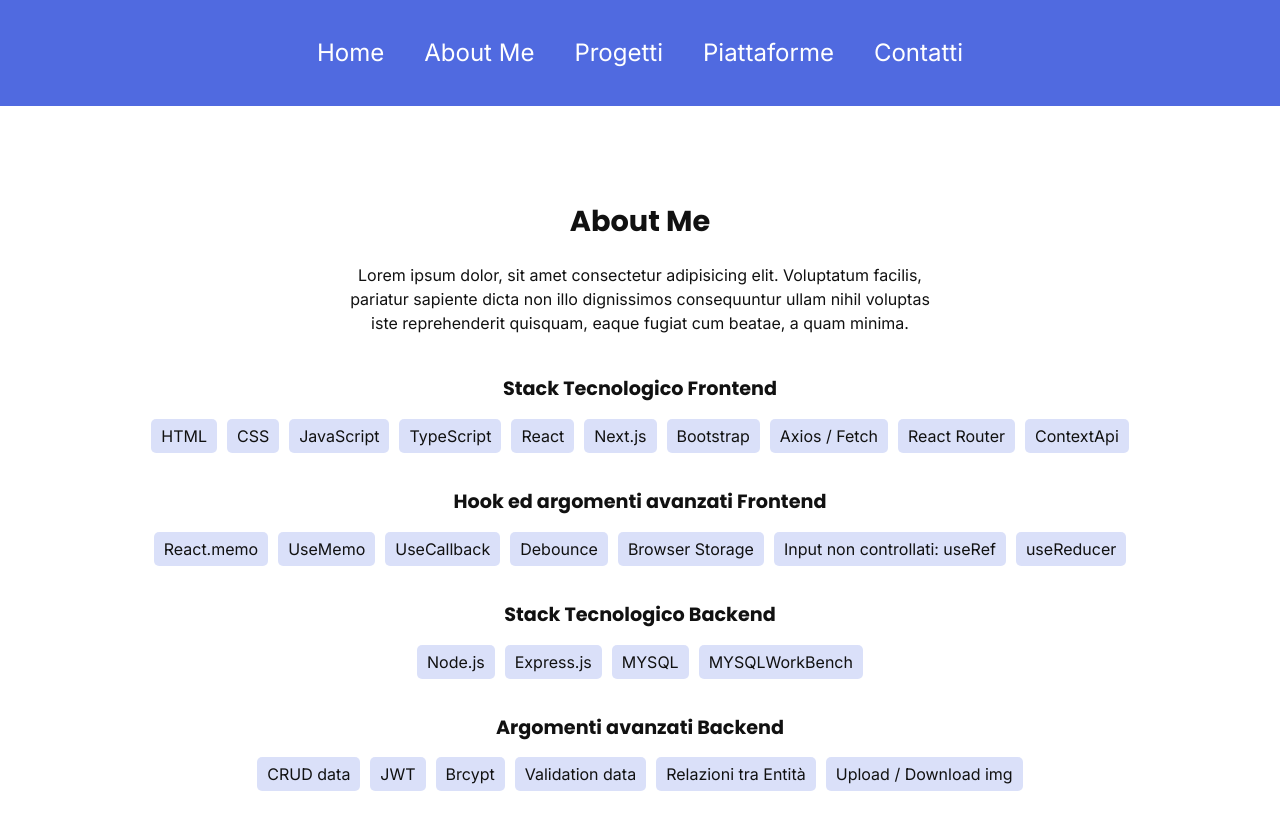
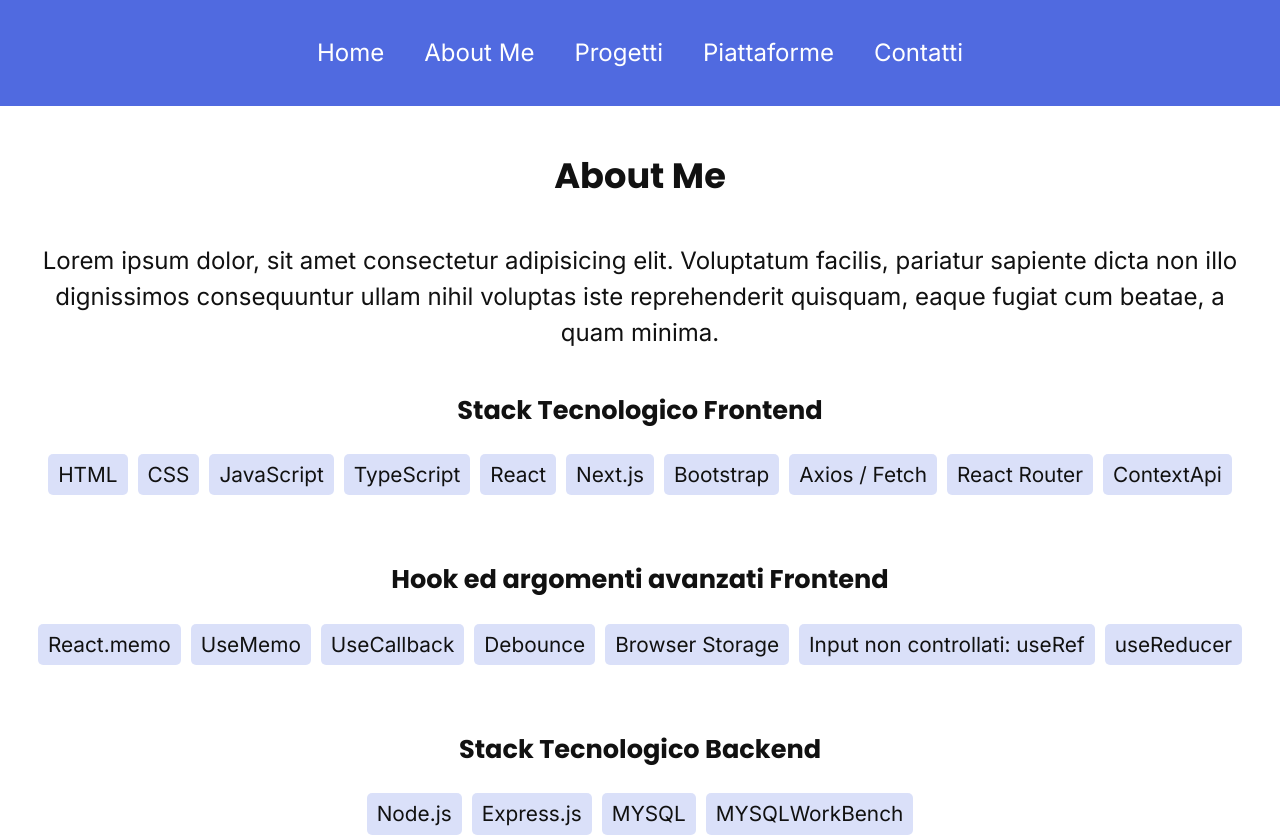
Before and after one commit to GiuseppeLiGioi/personal-portfolio, a React (Vite) app: page / in a window 1280 px wide. Shown: the top 837 px of the page. Built offline with nearby package versions, Linux system fonts and the light colour scheme.

Commit message:
added. base responsive style at About

```diff
--- a/src/styles/index.css
+++ b/src/styles/index.css
@@ -77,9 +77,7 @@ li {
   }
 }
 
-#about {
-  scroll-margin-top: 80px;
-}
+
 
 
 /* ABOUT STYLE */
--- a/src/styles/media-query-lg.css
+++ b/src/styles/media-query-lg.css
@@ -1,4 +1,5 @@
 @media (min-width: 1024px){
+ /*NAVBAR RESPONSIVE*/
 .container-navbar {
   padding: 35px;
 }
@@ -17,4 +18,36 @@
   font-size: 1.5rem;
 }
 
+ /*ABOUT RESPONSIVE*/
+
+.about-inner {
+  max-width: 1200px;
 }
+
+.title-about {
+  font-size: 2.2rem;
+  margin-bottom: 40px;
+}
+
+.description-about {
+  font-size: 1.5rem;
+}
+
+.about-bottom-front,
+.about-bottom-front-spec,
+.about-bottom-back,
+.about-bottom-back-spec {
+  margin-bottom: 60px;
+}
+
+.title-skills {
+  font-size: 1.6rem;
+  margin-bottom: 20px;
+}
+
+.span-skill {
+  font-size: 1.3rem;
+}
+
+
+}
--- a/src/styles/media-query-md.css
+++ b/src/styles/media-query-md.css
@@ -1,6 +1,6 @@
 @media (min-width: 768px){
 
-
+/*NAVBAR RESPONSIVE*/
 .container-navbar {
   padding: 30px;
 }
@@ -19,4 +19,38 @@
   font-size: 1.3rem;
 }
 
+ /*ABOUT RESPONSIVE*/
+.container-about {
+  padding-top: 150px;
 }
+#about {
+  scroll-margin-top: 150px;
+}
+
+
+.title-about {
+  font-size: 2.0rem;
+  margin-bottom: 30px;
+}
+
+.description-about {
+  font-size: 1.2rem;
+}
+
+.about-bottom-front,
+.about-bottom-front-spec,
+.about-bottom-back,
+.about-bottom-back-spec {
+  margin-bottom: 45px;
+}
+
+.title-skills {
+  font-size: 1.4rem;
+  margin-bottom: 15px;
+}
+
+.span-skill {
+  font-size: 1.2rem;
+}
+
+}
```
